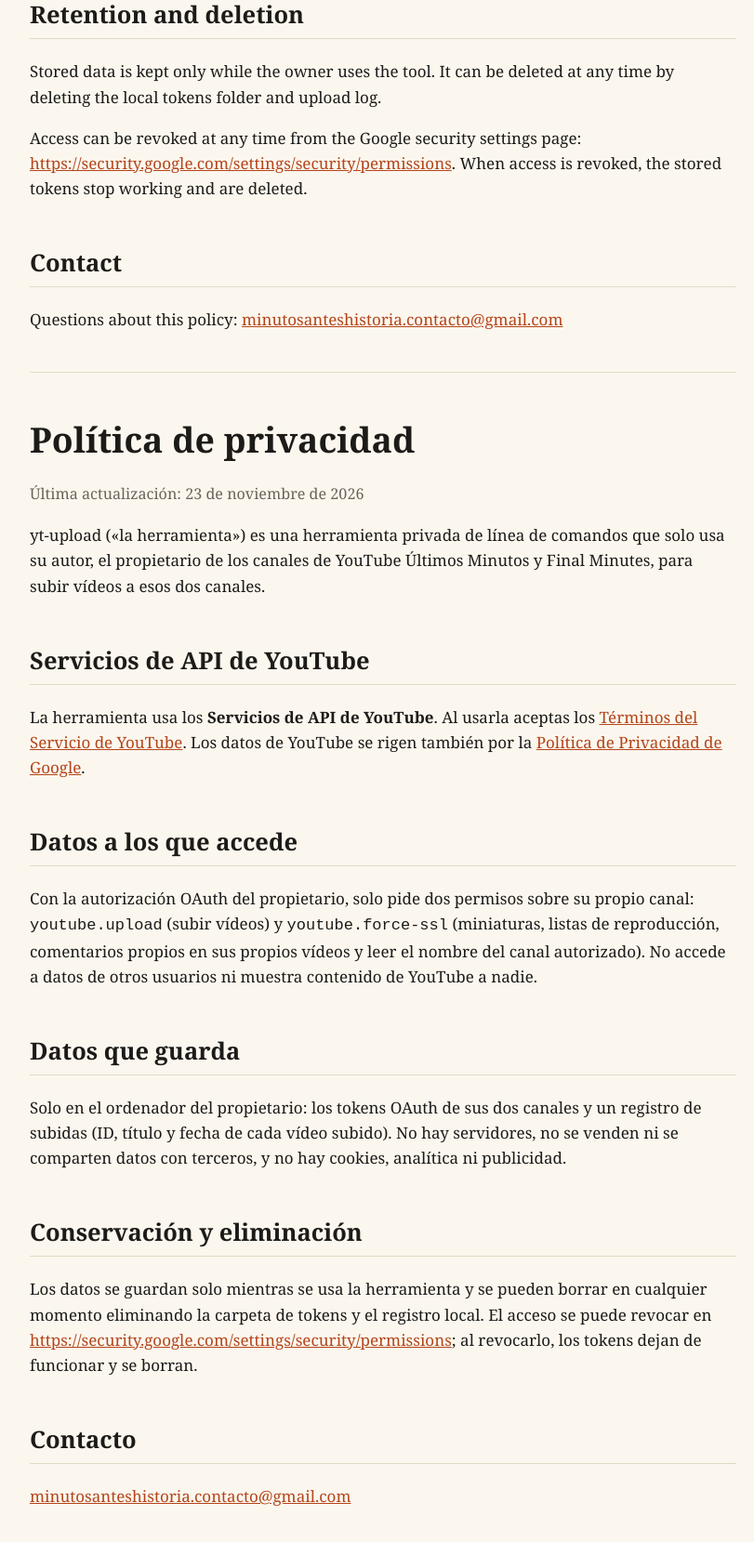
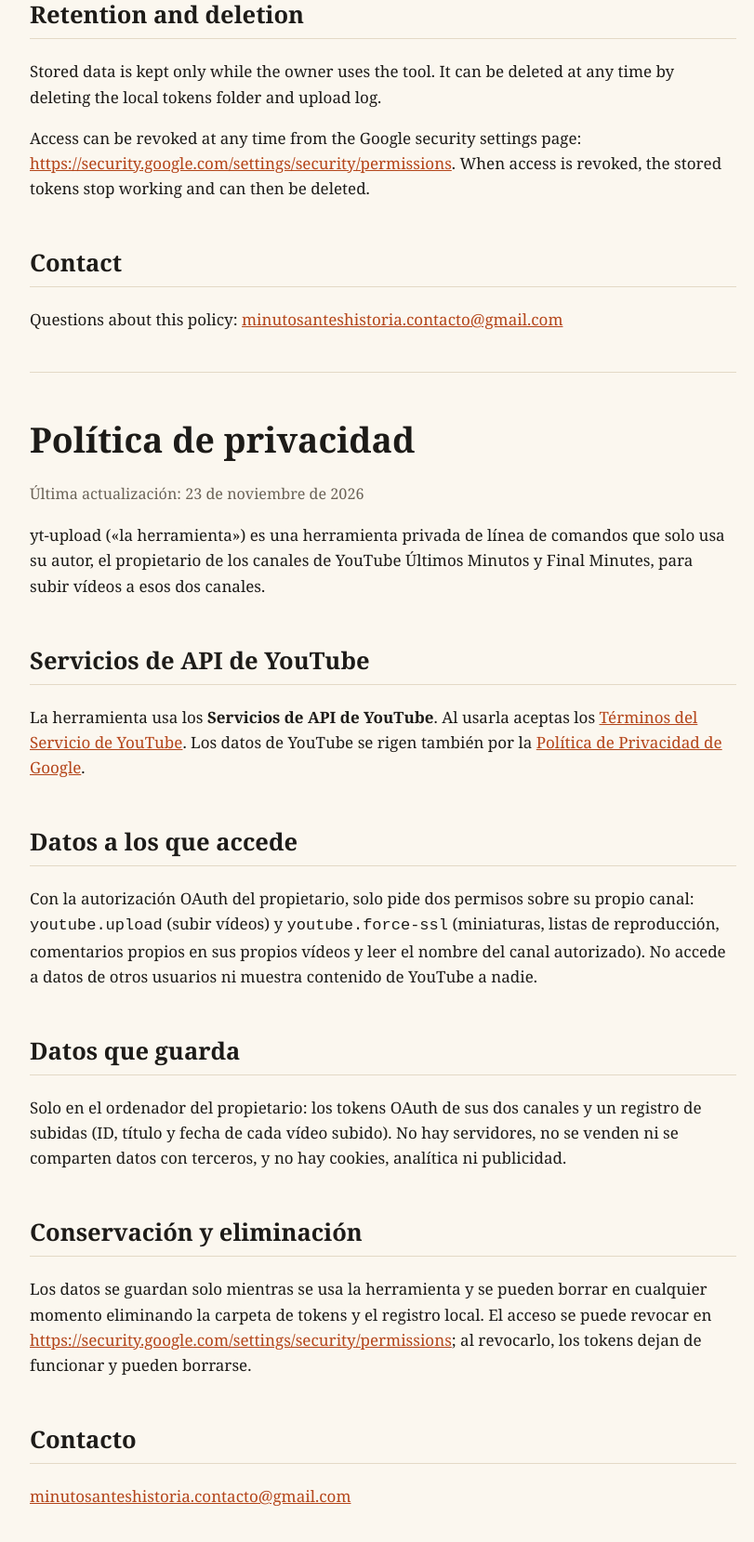
Before and after one commit to santimaal/yt-upload, a plain HTML site: page privacy.html in a window 1280 px wide. Shown: the part 1200-2859 px from the top of the page at 93% size, without its empty margins (228-1039 px from the left). Drawn offline with Linux system fonts and the light colour scheme.

Commit message:
Clarify token deletion wording

```diff
--- a/privacy.html
+++ b/privacy.html
@@ -34,7 +34,7 @@
 
   <h2>Retention and deletion</h2>
   <p>Stored data is kept only while the owner uses the tool. It can be deleted at any time by deleting the local tokens folder and upload log.</p>
-  <p>Access can be revoked at any time from the Google security settings page: <a href="https://security.google.com/settings/security/permissions">https://security.google.com/settings/security/permissions</a>. When access is revoked, the stored tokens stop working and are deleted.</p>
+  <p>Access can be revoked at any time from the Google security settings page: <a href="https://security.google.com/settings/security/permissions">https://security.google.com/settings/security/permissions</a>. When access is revoked, the stored tokens stop working and can then be deleted.</p>
 
   <h2>Contact</h2>
   <p>Questions about this policy: <a href="mailto:minutosanteshistoria.contacto@gmail.com">minutosanteshistoria.contacto@gmail.com</a></p>
@@ -51,7 +51,7 @@
   <h2>Datos que guarda</h2>
   <p>Solo en el ordenador del propietario: los tokens OAuth de sus dos canales y un registro de subidas (ID, título y fecha de cada vídeo subido). No hay servidores, no se venden ni se comparten datos con terceros, y no hay cookies, analítica ni publicidad.</p>
   <h2>Conservación y eliminación</h2>
-  <p>Los datos se guardan solo mientras se usa la herramienta y se pueden borrar en cualquier momento eliminando la carpeta de tokens y el registro local. El acceso se puede revocar en <a href="https://security.google.com/settings/security/permissions">https://security.google.com/settings/security/permissions</a>; al revocarlo, los tokens dejan de funcionar y se borran.</p>
+  <p>Los datos se guardan solo mientras se usa la herramienta y se pueden borrar en cualquier momento eliminando la carpeta de tokens y el registro local. El acceso se puede revocar en <a href="https://security.google.com/settings/security/permissions">https://security.google.com/settings/security/permissions</a>; al revocarlo, los tokens dejan de funcionar y pueden borrarse.</p>
   <h2>Contacto</h2>
   <p><a href="mailto:minutosanteshistoria.contacto@gmail.com">minutosanteshistoria.contacto@gmail.com</a></p>
   </div>
```
